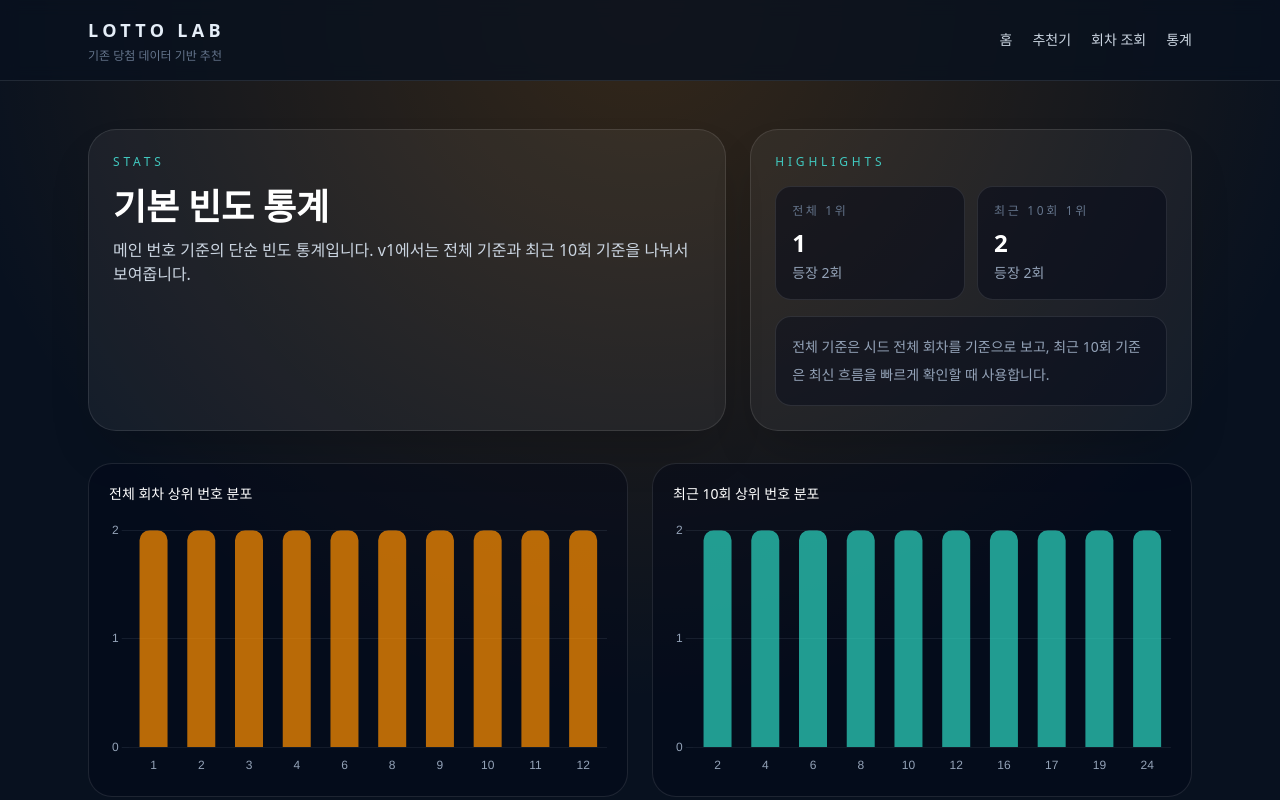
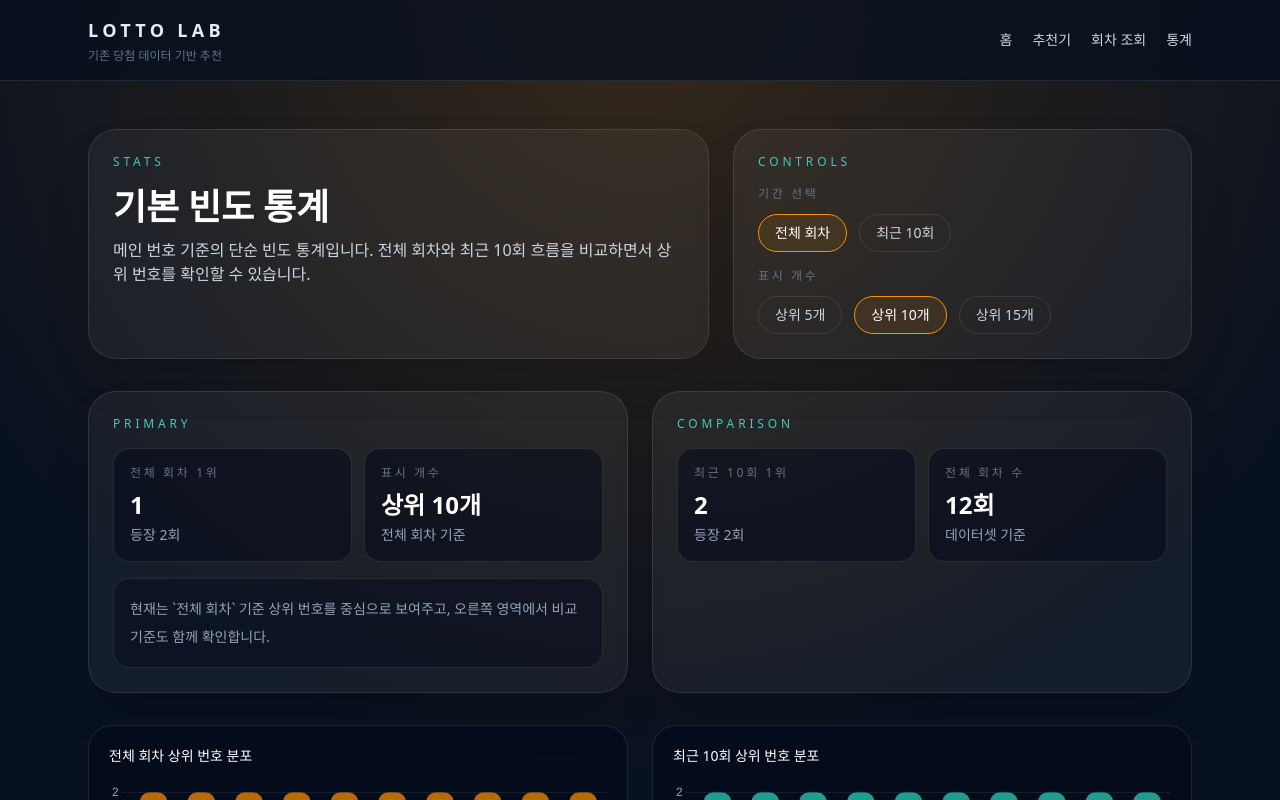
Before and after one commit to jes2751/lotto-maker, a Next.js app: page /stats in a window 1280 px wide. Shown: the top 800 px of the page. Built offline with nearby package versions, Linux system fonts and the light colour scheme; no server answers.

Commit message:
feat: add stats controls

```diff
--- a/src/app/api/v1/stats/frequency/route.ts
+++ b/src/app/api/v1/stats/frequency/route.ts
@@ -1,5 +1,6 @@
 import { jsonError, jsonSuccess } from "@/lib/http";
 import { computeFrequencyStats, drawRepository } from "@/lib/lotto";
+import { clamp } from "@/lib/lotto/shared";
 import type { StatsPeriod } from "@/types/lotto";
 
 function isValidPeriod(value: string): value is StatsPeriod {
@@ -10,6 +11,7 @@ export async function GET(request: Request) {
   const { searchParams } = new URL(request.url);
   const period = searchParams.get("period") ?? "all";
   const type = searchParams.get("type") ?? "main";
+  const limit = clamp(Number.parseInt(searchParams.get("limit") ?? "10", 10) || 10, 5, 15);
 
   if (!isValidPeriod(period)) {
     return jsonError("VALIDATION_ERROR", "지원하지 않는 기간입니다.");
@@ -20,11 +22,12 @@ export async function GET(request: Request) {
   }
 
   const draws = await drawRepository.getAll();
-  const stats = computeFrequencyStats(draws, period);
+  const stats = computeFrequencyStats(draws, period).slice(0, limit);
 
   return jsonSuccess({
     period,
     type,
+    limit,
     totalDraws: period === "recent_10" ? Math.min(draws.length, 10) : draws.length,
     stats
   });
--- a/src/app/stats/page.tsx
+++ b/src/app/stats/page.tsx
@@ -1,5 +1,16 @@
+import Link from "next/link";
+
 import { FrequencyChart } from "@/components/lotto/frequency-chart";
 import { computeFrequencyStats, drawRepository } from "@/lib/lotto";
+import { clamp } from "@/lib/lotto/shared";
+import type { StatsPeriod } from "@/types/lotto";
+
+interface StatsPageProps {
+  searchParams?: {
+    period?: string;
+    top?: string;
+  };
+}
 
 function FrequencyCard({
   label,
@@ -25,61 +36,149 @@ function FrequencyCard({
   );
 }
 
-export default async function StatsPage() {
+function isValidPeriod(value: string | undefined): value is StatsPeriod {
+  return value === "all" || value === "recent_10";
+}
+
+function getPeriodLabel(period: StatsPeriod) {
+  return period === "all" ? "전체 회차" : "최근 10회";
+}
+
+function buildStatsHref(period: StatsPeriod, top: number) {
+  const searchParams = new URLSearchParams();
+  searchParams.set("period", period);
+  searchParams.set("top", String(top));
+  return `/stats?${searchParams.toString()}`;
+}
+
+export default async function StatsPage({ searchParams }: StatsPageProps) {
   const draws = await drawRepository.getAll();
-  const overall = computeFrequencyStats(draws, "all").slice(0, 10);
-  const recent = computeFrequencyStats(draws, "recent_10").slice(0, 10);
-  const overallTop = overall[0];
-  const recentTop = recent[0];
+  const selectedPeriod: StatsPeriod = isValidPeriod(searchParams?.period) ? searchParams!.period : "all";
+  const comparisonPeriod: StatsPeriod = selectedPeriod === "all" ? "recent_10" : "all";
+  const top = clamp(Number.parseInt(searchParams?.top ?? "10", 10) || 10, 5, 15);
+
+  const selectedStats = computeFrequencyStats(draws, selectedPeriod).slice(0, top);
+  const comparisonStats = computeFrequencyStats(draws, comparisonPeriod).slice(0, top);
+  const selectedTop = selectedStats[0];
+  const comparisonTop = comparisonStats[0];
 
   return (
     <div className="mx-auto flex max-w-6xl flex-col gap-8 px-6 py-12">
-      <section className="grid gap-6 lg:grid-cols-[1.3fr_0.9fr]">
+      <section className="grid gap-6 lg:grid-cols-[1.15fr_0.85fr]">
         <div className="panel">
           <p className="eyebrow">Stats</p>
           <h1 className="mt-4 text-4xl font-semibold text-white">기본 빈도 통계</h1>
           <p className="mt-3 max-w-3xl text-slate-300">
-            메인 번호 기준의 단순 빈도 통계입니다. v1에서는 전체 기준과 최근 10회 기준을 나눠서 보여줍니다.
+            메인 번호 기준의 단순 빈도 통계입니다. 전체 회차와 최근 10회 흐름을 비교하면서 상위 번호를 확인할 수 있습니다.
           </p>
         </div>
         <div className="panel">
-          <p className="eyebrow">Highlights</p>
-          <div className="mt-4 grid gap-3 sm:grid-cols-2">
-            <div className="rounded-2xl border border-white/10 bg-slate-950/50 p-4">
-              <p className="text-xs uppercase tracking-[0.22em] text-slate-500">전체 1위</p>
-              <p className="mt-2 text-2xl font-semibold text-white">{overallTop?.number ?? "-"}</p>
-              <p className="mt-1 text-sm text-slate-400">등장 {overallTop?.frequency ?? 0}회</p>
+          <p className="eyebrow">Controls</p>
+          <div className="mt-4 grid gap-4">
+            <div>
+              <p className="text-xs uppercase tracking-[0.22em] text-slate-500">기간 선택</p>
+              <div className="mt-3 flex flex-wrap gap-3">
+                {(["all", "recent_10"] as StatsPeriod[]).map((period) => (
+                  <Link
+                    key={period}
+                    href={buildStatsHref(period, top)}
+                    className={[
+                      "rounded-full border px-4 py-2 text-sm transition",
+                      selectedPeriod === period
+                        ? "border-accent bg-accent/10 text-white"
+                        : "border-white/10 text-slate-300 hover:border-white/30"
+                    ].join(" ")}
+                  >
+                    {getPeriodLabel(period)}
+                  </Link>
+                ))}
+              </div>
             </div>
-            <div className="rounded-2xl border border-white/10 bg-slate-950/50 p-4">
-              <p className="text-xs uppercase tracking-[0.22em] text-slate-500">최근 10회 1위</p>
-              <p className="mt-2 text-2xl font-semibold text-white">{recentTop?.number ?? "-"}</p>
-              <p className="mt-1 text-sm text-slate-400">등장 {recentTop?.frequency ?? 0}회</p>
+            <div>
+              <p className="text-xs uppercase tracking-[0.22em] text-slate-500">표시 개수</p>
+              <div className="mt-3 flex flex-wrap gap-3">
+                {[5, 10, 15].map((value) => (
+                  <Link
+                    key={value}
+                    href={buildStatsHref(selectedPeriod, value)}
+                    className={[
+                      "rounded-full border px-4 py-2 text-sm transition",
+                      top === value
+                        ? "border-accent bg-accent/10 text-white"
+                        : "border-white/10 text-slate-300 hover:border-white/30"
+                    ].join(" ")}
+                  >
+                    상위 {value}개
+                  </Link>
+                ))}
+              </div>
             </div>
-          </div>
-          <div className="mt-4 rounded-2xl border border-white/10 bg-slate-950/40 p-4 text-sm leading-7 text-slate-400">
-            전체 기준은 시드 전체 회차를 기준으로 보고, 최근 10회 기준은 최신 흐름을 빠르게 확인할 때 사용합니다.
           </div>
         </div>
       </section>
 
       <section className="grid gap-6 lg:grid-cols-2">
-        <FrequencyChart title="전체 회차 상위 번호 분포" stats={overall} color="rgba(255, 143, 0, 0.72)" />
-        <FrequencyChart title="최근 10회 상위 번호 분포" stats={recent} color="rgba(45, 212, 191, 0.72)" />
+        <div className="panel">
+          <p className="eyebrow">Primary</p>
+          <div className="mt-4 grid gap-3 sm:grid-cols-2">
+            <div className="rounded-2xl border border-white/10 bg-slate-950/50 p-4">
+              <p className="text-xs uppercase tracking-[0.22em] text-slate-500">{getPeriodLabel(selectedPeriod)} 1위</p>
+              <p className="mt-2 text-2xl font-semibold text-white">{selectedTop?.number ?? "-"}</p>
+              <p className="mt-1 text-sm text-slate-400">등장 {selectedTop?.frequency ?? 0}회</p>
+            </div>
+            <div className="rounded-2xl border border-white/10 bg-slate-950/50 p-4">
+              <p className="text-xs uppercase tracking-[0.22em] text-slate-500">표시 개수</p>
+              <p className="mt-2 text-2xl font-semibold text-white">상위 {top}개</p>
+              <p className="mt-1 text-sm text-slate-400">{getPeriodLabel(selectedPeriod)} 기준</p>
+            </div>
+          </div>
+          <div className="mt-4 rounded-2xl border border-white/10 bg-slate-950/40 p-4 text-sm leading-7 text-slate-400">
+            현재는 `{getPeriodLabel(selectedPeriod)}` 기준 상위 번호를 중심으로 보여주고, 오른쪽 영역에서 비교 기준도 함께 확인합니다.
+          </div>
+        </div>
+        <div className="panel">
+          <p className="eyebrow">Comparison</p>
+          <div className="mt-4 grid gap-3 sm:grid-cols-2">
+            <div className="rounded-2xl border border-white/10 bg-slate-950/50 p-4">
+              <p className="text-xs uppercase tracking-[0.22em] text-slate-500">{getPeriodLabel(comparisonPeriod)} 1위</p>
+              <p className="mt-2 text-2xl font-semibold text-white">{comparisonTop?.number ?? "-"}</p>
+              <p className="mt-1 text-sm text-slate-400">등장 {comparisonTop?.frequency ?? 0}회</p>
+            </div>
+            <div className="rounded-2xl border border-white/10 bg-slate-950/50 p-4">
+              <p className="text-xs uppercase tracking-[0.22em] text-slate-500">전체 회차 수</p>
+              <p className="mt-2 text-2xl font-semibold text-white">{draws.length}회</p>
+              <p className="mt-1 text-sm text-slate-400">데이터셋 기준</p>
+            </div>
+          </div>
+        </div>
+      </section>
+
+      <section className="grid gap-6 lg:grid-cols-2">
+        <FrequencyChart
+          title={`${getPeriodLabel(selectedPeriod)} 상위 번호 분포`}
+          stats={selectedStats}
+          color="rgba(255, 143, 0, 0.72)"
+        />
+        <FrequencyChart
+          title={`${getPeriodLabel(comparisonPeriod)} 상위 번호 분포`}
+          stats={comparisonStats}
+          color="rgba(45, 212, 191, 0.72)"
+        />
       </section>
 
       <section className="grid gap-10 lg:grid-cols-2">
         <div className="panel">
           <div className="flex items-end justify-between gap-4">
             <div>
-              <p className="eyebrow">All Draws</p>
-              <h2 className="mt-3 text-2xl font-semibold text-white">전체 기준 상위 번호</h2>
+              <p className="eyebrow">Primary List</p>
+              <h2 className="mt-3 text-2xl font-semibold text-white">{getPeriodLabel(selectedPeriod)} 상위 번호</h2>
             </div>
-            <p className="text-sm text-slate-400">{draws.length}회 기준</p>
+            <p className="text-sm text-slate-400">상위 {top}개</p>
           </div>
           <div className="mt-6 grid gap-4 sm:grid-cols-2">
-            {overall.map((item, index) => (
+            {selectedStats.map((item, index) => (
               <FrequencyCard
-                key={`overall-${item.number}`}
+                key={`selected-${item.number}`}
                 label={`Rank ${index + 1}`}
                 value={item.number}
                 frequency={item.frequency}
@@ -92,15 +191,15 @@ export default async function StatsPage() {
         <div className="panel">
           <div className="flex items-end justify-between gap-4">
             <div>
-              <p className="eyebrow">Recent 10</p>
-              <h2 className="mt-3 text-2xl font-semibold text-white">최근 10회 상위 번호</h2>
+              <p className="eyebrow">Comparison List</p>
+              <h2 className="mt-3 text-2xl font-semibold text-white">{getPeriodLabel(comparisonPeriod)} 상위 번호</h2>
             </div>
-            <p className="text-sm text-slate-400">최근 흐름 기준</p>
+            <p className="text-sm text-slate-400">상위 {top}개</p>
           </div>
           <div className="mt-6 grid gap-4 sm:grid-cols-2">
-            {recent.map((item, index) => (
+            {comparisonStats.map((item, index) => (
               <FrequencyCard
-                key={`recent-${item.number}`}
+                key={`comparison-${item.number}`}
                 label={`Rank ${index + 1}`}
                 value={item.number}
                 frequency={item.frequency}
```
Also changed, not shown: doc/history.md (+9 -0 lines), 2 other files (tests, documents, lock files or other folders).
